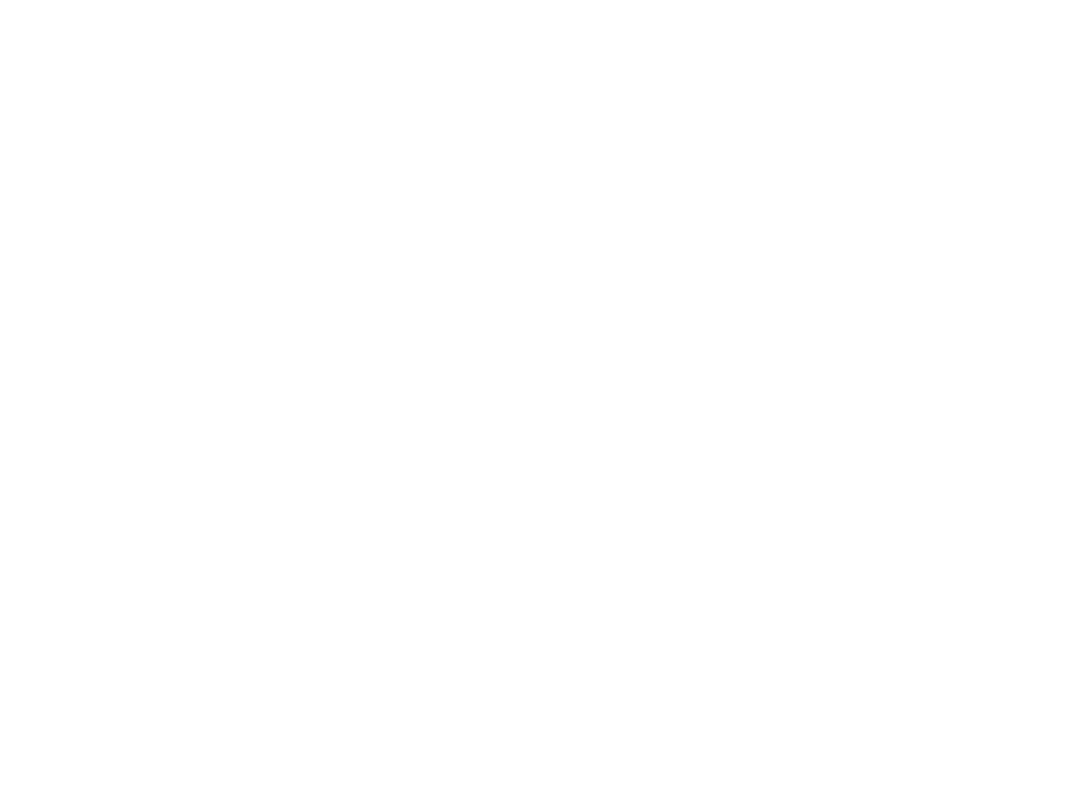
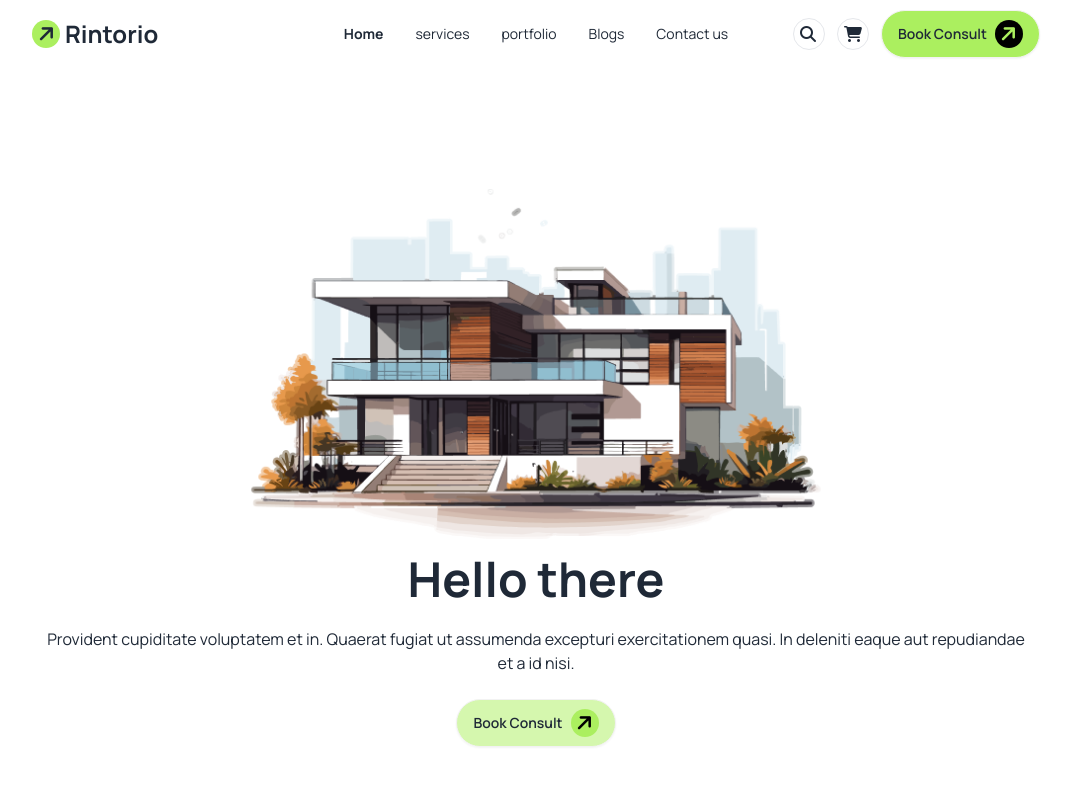
Before and after one commit to Jawad-Al-Mishal/assesment3, a plain HTML site: page index.html in a window 1280 px wide. Shown: the whole page, without its empty margins (104-1175 px from the left). Drawn offline with nearby package versions, Linux system fonts and the light colour scheme.

Commit message:
secound commit

```diff
--- a/index.html
+++ b/index.html
@@ -36,3 +36,83 @@
        </style>
 
 </head>
+
+<body class="rent">
+    <header class="max-w-5xl mx-auto  bg-">
+        <nav>
+            <div class="navbar bg-base-100">
+                <div class="navbar-start relative ">
+                   <div class=" bg-[#ABEF5F] w-7 h-7 lg:items-center  content-center pl-1.5 rounded-full">
+                    <i class="fa-solid fa-arrow-right -rotate-45  text-xl"></i>
+
+                  </div>
+                 <div> <a class="btn btn-ghost text-2xl font-bold -ml-3">Rintorio</a></div>
+                 <!-- icon -->
+                 <div
+                  tabindex="0"
+                 role="button"
+                 class="btn btn-ghost lg:hidden -right-20 absolute "
+               >
+                 <svg
+                   xmlns="http://www.w3.org/2000/svg"
+                   class="h-5 w-5"
+                   fill="none"
+                   viewBox="0 0 24 24"
+                   stroke="currentColor"
+                 >
+                   <path
+                     stroke-linecap="round"
+                     stroke-linejoin="round"
+                     stroke-width="2"
+                     d="M4 6h16M4 12h8m-8 6h16"
+                   />
+                 </svg>
+               </div>
+
+
+                </div>
+                <div class="navbar-center hidden lg:flex">
+                  <ul class="menu menu-horizontal px-1">
+                    <li><a class="font-bold">Home</a></li>
+                     <li><a>services</a></li>
+                    <li><a>portfolio</a></li>
+                    <li><a>Blogs</a></li>
+                    <li><a>Contact us</a></li>
+                  </ul>
+                </div>
+                <div class="navbar-end gap-3 lg:visible invisible">
+                    <i class="fa-solid fa-magnifying-glass  w-8 h-8 items-center content-center pl-1.5 rounded-full border "></i>
+                    <i class="fa-solid fa-cart-shopping  w-8 h-8 items-center content-center pl-1.5 rounded-full border "></i>
+                  <a class="btn rounded-full bg-[#ABEF5F]">Book Consult<div class=" bg-black w-7 h-7 items-center content-center  rounded-full">
+                    <i class="fa-solid fa-arrow-right -rotate-45  text-xl text-[#ABEF5F]"></i>
+                   </div></a>
+
+                </div>
+
+
+
+
+
+              </div>
+
+        </nav>
+        <!-- hero sector -->
+        <div class="hero  min-h-screen ">
+            <div class="hero-content text-center flex flex-col">
+                <div><img src="assets/banner.png" alt="" srcset=""></div>
+              <div class="">
+                <h1 class="text-5xl font-bold">Hello there</h1>
+                <p class="py-6">
+                  Provident cupiditate voluptatem et in. Quaerat fugiat ut assumenda excepturi exercitationem
+                  quasi. In deleniti eaque aut repudiandae et a id nisi.
+                </p>
+                <div>
+                    <a class="btn rounded-full bg-[#ABEF5F] bg-opacity-50">Book Consult<div class=" bg-[#ABEF5F] w-7 h-7 items-center content-center  rounded-full">
+                        <i class="fa-solid fa-arrow-right -rotate-45  text-xl text-black"></i>
+                       </div></a>
+            </div>
+              </div>
+            </div>
+          </div>
+
+    </header>
```
